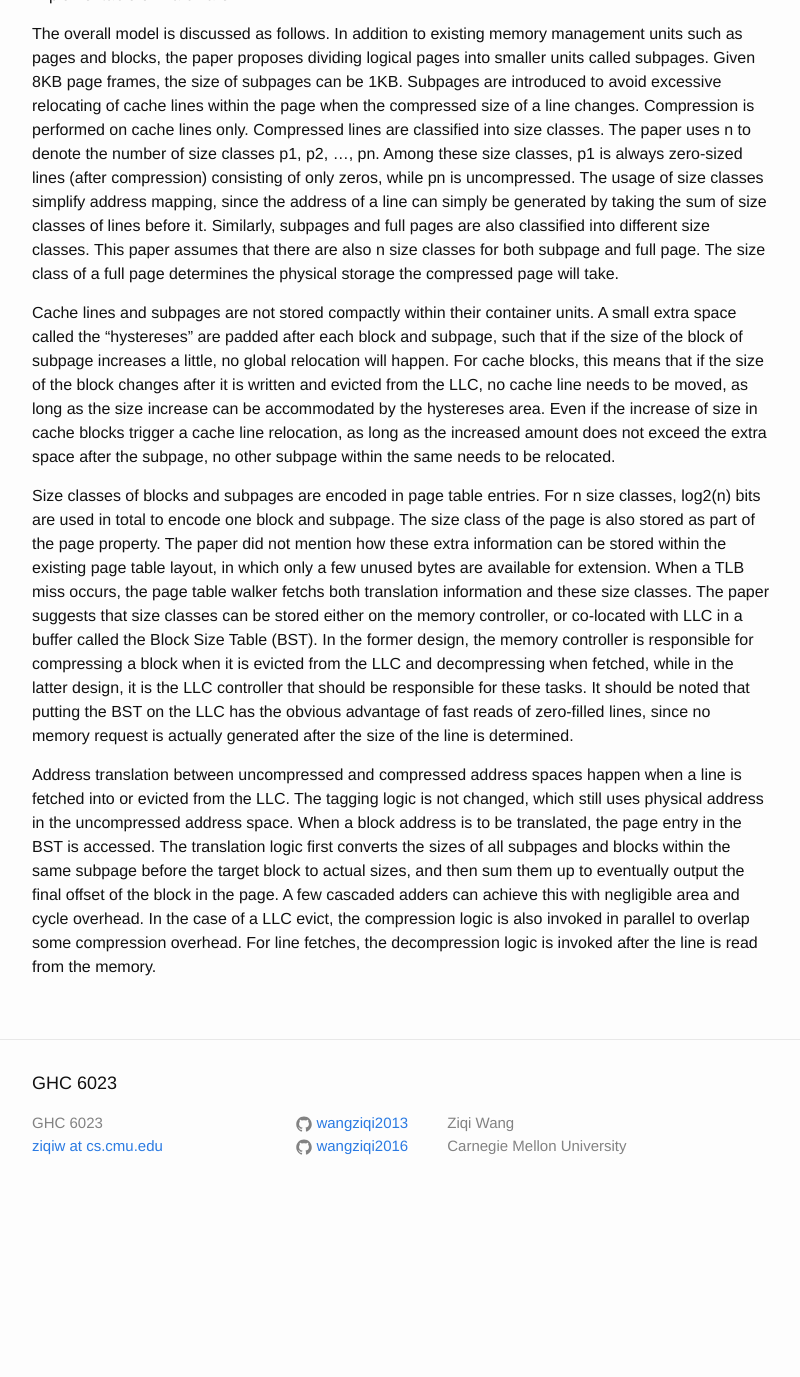
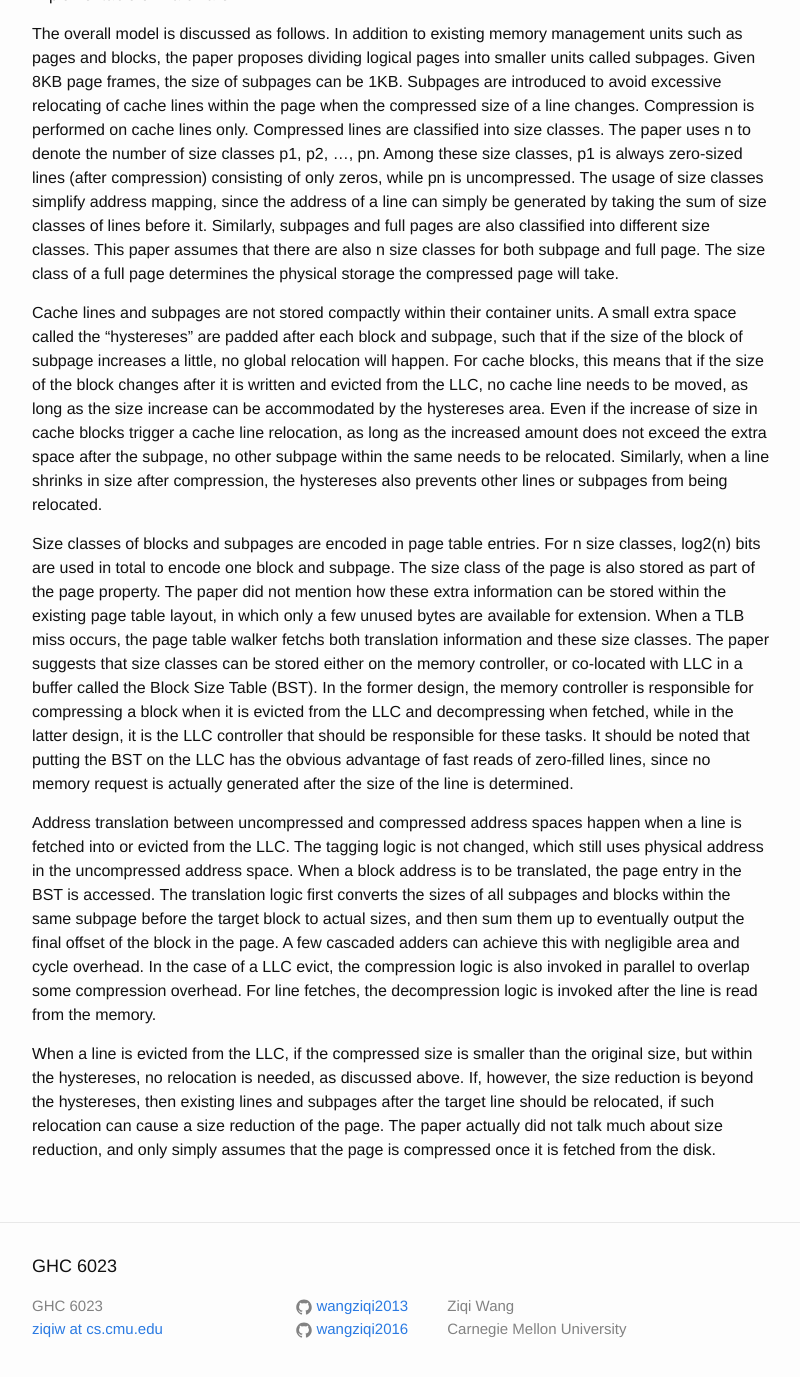
Before and after one commit to wangziqi2013/wangziqi2013.github.io, a Jekyll site: the page built from _posts/2020-05-31-a-robust-main-mem-compression-scheme.markdown, in a window 1280 px wide and 1400 px high, scrolled down 1124 px. Shown: the top 1377 px of the window, without its empty margins (238-1038 px from the left). Built offline with Jekyll 4.4.1, drawn with Linux system fonts in a browser that asks for light colours; before the commit the page ends 2341 px from its top, so only the background shows below that.

Commit message:
Adding relocation

```diff
--- a/_posts/2020-05-31-a-robust-main-mem-compression-scheme.markdown
+++ b/_posts/2020-05-31-a-robust-main-mem-compression-scheme.markdown
@@ -55,6 +55,8 @@ after it is written and evicted from the LLC, no cache line needs to be moved, a
 can be accommodated by the hystereses area. Even if the increase of size in cache blocks trigger a cache line
 relocation, as long as the increased amount does not exceed the extra space after the subpage, no other subpage
 within the same needs to be relocated.
+Similarly, when a line shrinks in size after compression, the hystereses also prevents other lines or subpages
+from being relocated.
 
 Size classes of blocks and subpages are encoded in page table entries. For n size classes, log2(n) bits are used in total
 to encode one block and subpage. The size class of the page is also stored as part of the page property. The paper did
@@ -75,3 +77,9 @@ then sum them up to eventually output the final offset of the block in the page.
 A few cascaded adders can achieve this with negligible area and cycle overhead.
 In the case of a LLC evict, the compression logic is also invoked in parallel to overlap some compression overhead.
 For line fetches, the decompression logic is invoked after the line is read from the memory.
+
+When a line is evicted from the LLC, if the compressed size is smaller than the original size, but within the hystereses,
+no relocation is needed, as discussed above. If, however, the size reduction is beyond the hystereses, then existing
+lines and subpages after the target line should be relocated, if such relocation can cause a size reduction of the
+page. The paper actually did not talk much about size reduction, and only simply assumes that the page is compressed
+once it is fetched from the disk.
```
